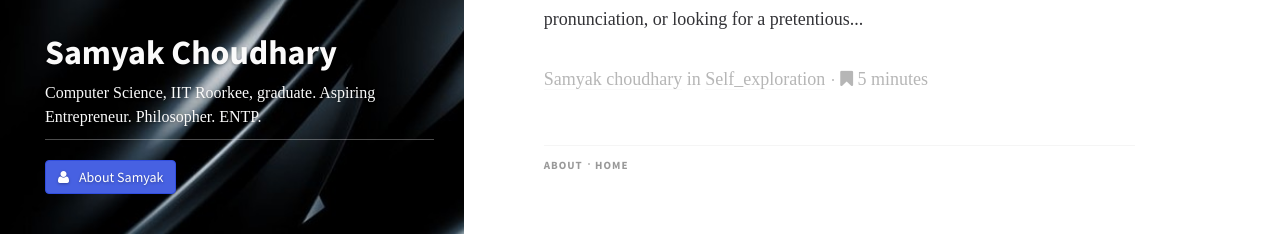
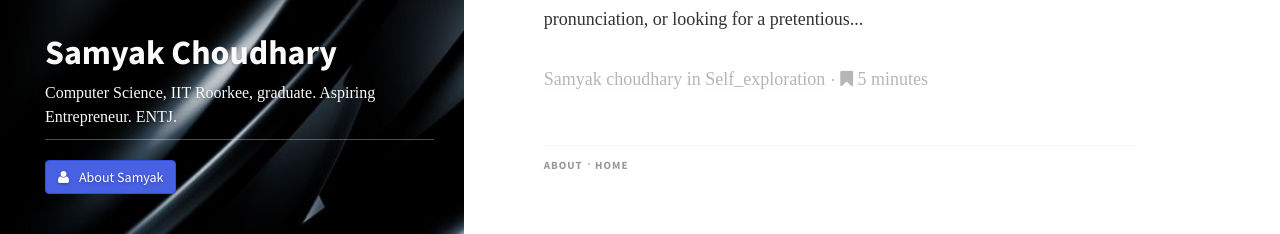
Before and after one commit to samyak45/samyak45.github.io, a Jekyll site: the page built from index.html, in a window 1280 px wide. Shown: the part 1068-1302 px from the top of the page. Built offline with Jekyll 4.4.1, drawn with Linux system fonts in a browser that asks for light colours; some web fonts are replaced.

Commit message:
Change ENTP to ENTJ

```diff
--- a/index.html
+++ b/index.html
@@ -2,7 +2,7 @@
 layout: home
 feature_image: black-cloth-texture
 title: Samyak Choudhary
-desc: Computer Science, IIT Roorkee, graduate. Aspiring Entrepreneur. Philosopher. ENTP.
+desc: Computer Science, IIT Roorkee, graduate. Aspiring Entrepreneur. ENTJ.
 include_cta_btn: true
 cta_text: About Samyak
 cta_link: about/
```
